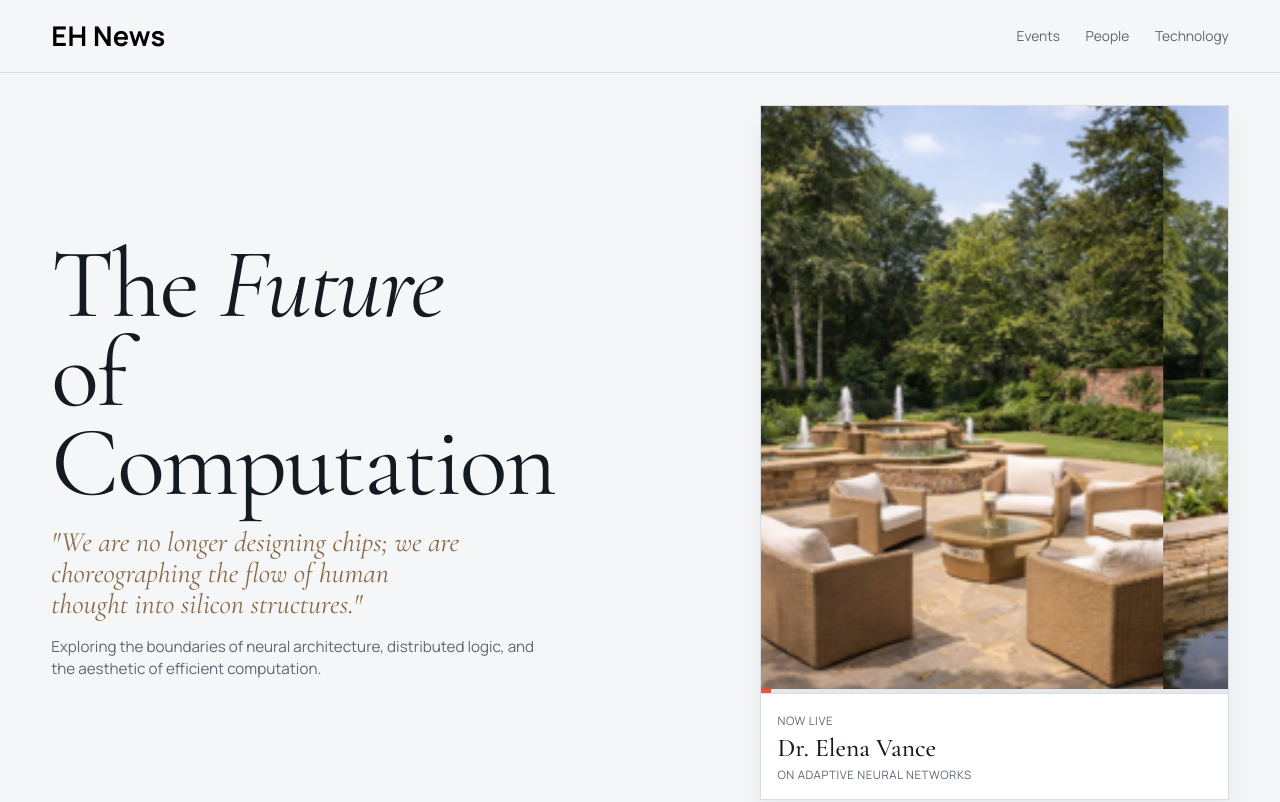
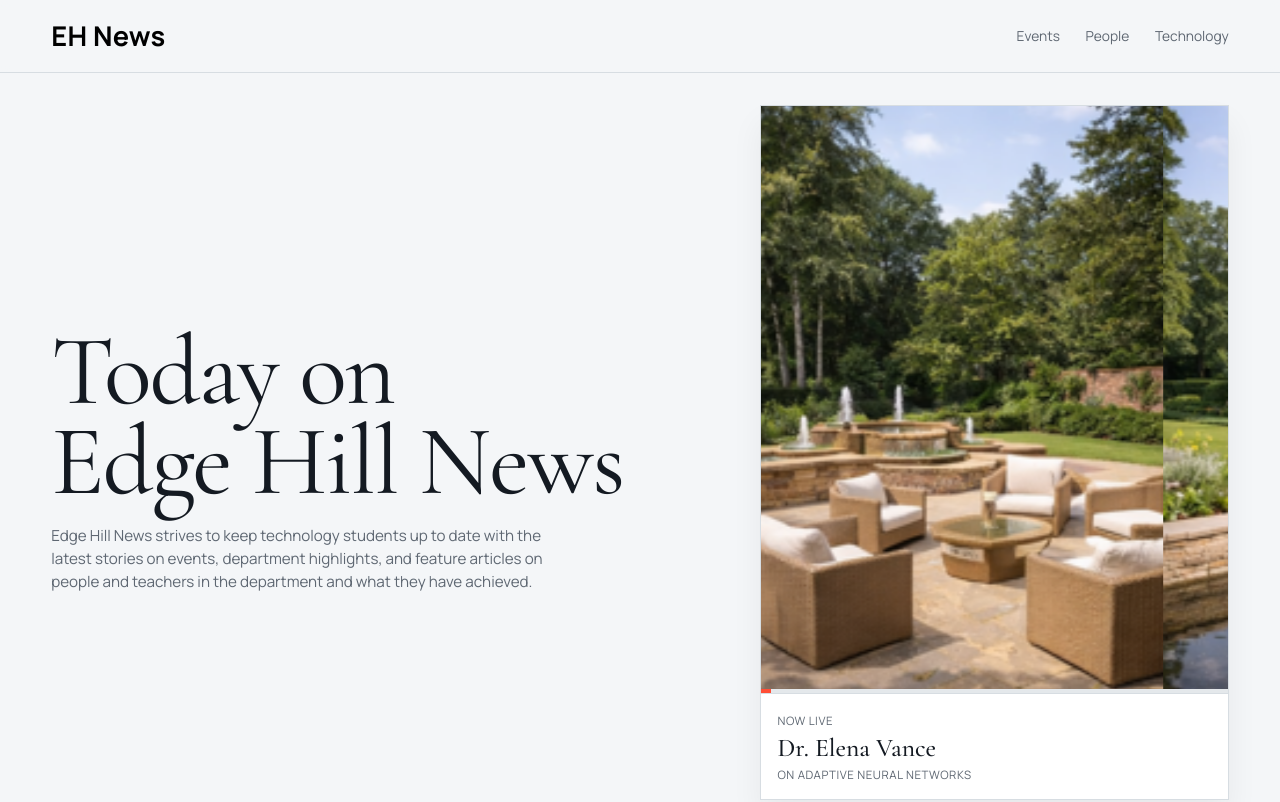
Before and after one commit to a-razzo/Research-Development-Project, a plain HTML site: page Student_News_Website/index.html in a window 1280 px wide. Shown: the top 802 px of the page. Drawn offline with nearby package versions, Linux system fonts and the light colour scheme.

Commit message:
Update hero section to Edge Hill News
Replace the placeholder hero title and copy with site-specific content: change the hero title to "Today on Edge Hill News" and update the hero summary to describe Edge Hill News' focus. Remove the previous quote and old summary about computation.

```diff
--- a/Student_News_Website/index.html
+++ b/Student_News_Website/index.html
@@ -21,9 +21,8 @@
   <main>
     <section class="hero">
       <div class="hero-copy">
-        <h1 class="hero-title">The <em>Future</em><br>of<br>Computation</h1>
-        <p class="hero-quote">"We are no longer designing chips; we are choreographing the flow of human thought into silicon structures."</p>
-        <p class="hero-summary">Exploring the boundaries of neural architecture, distributed logic, and the aesthetic of efficient computation.</p>
+        <h1 class="hero-title">Today on<br>Edge Hill News</h1>
+        <p class="hero-summary">Edge Hill News strives to keep technology students up to date with the latest stories on events, department highlights, and feature articles on people and teachers in the department and what they have achieved.</p>
       </div>
       <article class="hero-feature">
         <div class="hero-carousel" id="heroCarousel" aria-label="Featured story carousel">
```
